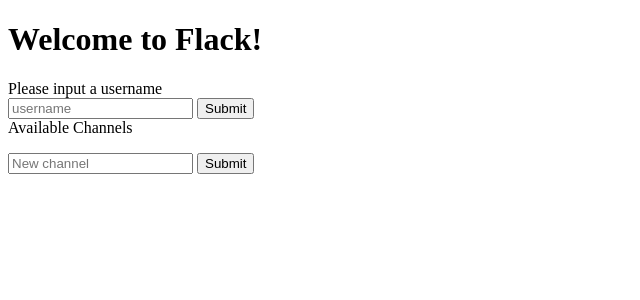
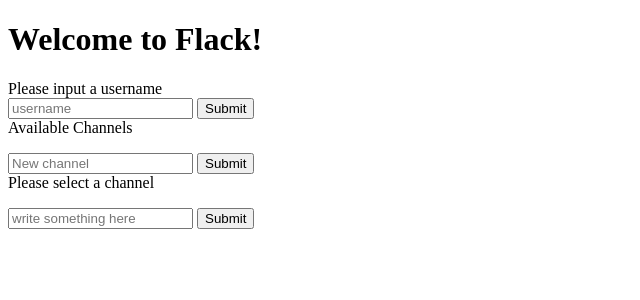
Before and after one commit to wyc1997/project2, a Flask app: template templates/index.html in a window 1280 px wide. Shown: the top 300 px of the page, without its empty margins (0-640 px from the left). Run offline with Flask 2, Linux system fonts and the light colour scheme; the template is opened without the code that fills it, so the values that code supplies are empty; some libraries are stand-ins or nearby versions.

Commit message:
completed most functions but need to fix problem with adding new message to the channel

```diff
--- a/application.py
+++ b/application.py
@@ -1,15 +1,46 @@
 import os
 
-from flask import Flask
+from flask import Flask, render_template, jsonify, request
 from flask_socketio import SocketIO, emit
+from datetime import timedelta
 
 app = Flask(__name__)
 app.config["SECRET_KEY"] = os.getenv("SECRET_KEY")
+app.config["SEND_FILE_MAX_AGE_DEFAULT"] = timedelta(seconds=1)
 socketio = SocketIO(app)
 
 channels = []
-
+channelContent = {}
+current_channel = ''
 
 @app.route("/")
 def index():
-    return "Project 2: TODO"
+    return render_template('index.html')
+
+@socketio.on("connect")
+def initialization():
+    emit("initChannelList", {"existingChannels": channels}, broadcast=True)
+    if current_channel != '':
+        emit("initChannelContent", {"initChannel": channelContent[current_channel]}, broadcast=True)
+
+@socketio.on("submit channel")
+def addChannel(data):
+    newChan = data["newChan"]
+    channels.append(newChan)
+    emit("updateChannelList", {"newChan": newChan}, broadcast=True)
+
+@socketio.on("change channel")
+def ch_channel(data):
+    current_channel = data["current_channel"]
+    emit("initChannelContent", {"initChannel": channelContent[current_channel]}, broadcast=True)
+
+@socketio.on("submit text")
+def addTextToChannel(data):
+    text = data["text"]
+    current_channel = data["current_channel"]
+    current_time = data["current_time"]
+    current_user = data["current_user"]
+    if current_channel not in channelContent.keys():
+        channelContent[current_channel] = []
+    channelContent[current_channel].append({"text": text, "user": current_user, "time": current_time})
+    emit('refresh channel', {"newMessage": {"text": text, "user": current_user, "time": current_time}}, broadcast=True)
--- a/static/index.js
+++ b/static/index.js
@@ -1,9 +1,19 @@
 document.addEventListener('DOMContentLoaded', () => {
+
+    var socket = io.connect(location.protocol + '//' + document.domain + ':' + location.port);
+
     if (!localStorage.getItem('username')){
         document.querySelector('#userLine').innerHTML = 'Please input a username';
     }
     else {
         document.querySelector('#userLine').innerHTML = `User: ${localStorage.getItem('username')}`;
+    }
+
+    if (!localStorage.getItem('current_channel')){
+        document.querySelector('#channel_title').innerHTML = 'Please select a channel';
+    }
+    else {
+        document.querySelector('#channel_title').innerHTML = `Channel: ${localStorage.getItem('current_channel')}`;
     }
 
     document.querySelector('#new_users').onsubmit = () => {
@@ -14,20 +24,67 @@ document.addEventListener('DOMContentLoaded', () => {
         return false;
     }
 
-    document.querySelector("#new_channel").onsubmit = () => {
-        const li = document.createElement('li');
-        li.innerHTML = document.querySelector('#input_channel').value;
-        li.className = 'ch';
-        li.setAttribute('onclick', 'changeChannel()')
+
+    socket.on('updateChannelList', data => {
+        let li = document.createElement('li');
+        li.className = "ch";
+        li.onclick = function() {
+            localStorage.setItem('current_channel', this.innerHTML);
+            socket.emit('change channel', {'current_channel': localStorage.getItem('current_channel')})
+            document.querySelector('#channel_title').innerHTML = `Channel: ${localStorage.getItem('current_channel')}`;
+        };
+        li.innerHTML = data.newChan;
         document.querySelector('#channel_list').append(li);
-        document.querySelector('#input_channel').value = '';
-        return false;
-    }
+    })
+
+    socket.on('initChannelList', data => {
+        let exi_channels = data.existingChannels;
+        for (var i = 0; i < exi_channels.length; i++) {
+            const li = document.createElement('li');
+            li.innerHTML = exi_channels[i];
+            li.className = "ch"
+            li.onclick = function() {
+                localStorage.setItem('current_channel', this.innerHTML);
+                socket.emit('change channel', {'current_channel': localStorage.getItem('current_channel')})
+                document.querySelector('#channel_title').innerHTML = `Channel: ${localStorage.getItem('current_channel')}`;
+            };
+            document.querySelector('#channel_list').append(li);
+        }
+    })
+
+    socket.on('initChannelContent', data => {
+        let curChannelData = data.initChannel;
+        for (var i = 0; i < curChannelData.length; i++) {
+            const li = document.createElement("li");
+            li.innerHTML = `${curChannelData[i].text} by ${curChannelData[i].user}, at ${curChannelData[i].time}`;
+            document.querySelector("#messages").append(li);
+        }
+    })
+
+    socket.on('connect', () => {
+        document.querySelector('#text_form').onsubmit = () => {
+            const text = document.querySelector('#text_input').value;
+            var current_time = new Date()
+            socket.emit('submit text', {'text': text, 'current_channel': localStorage.getItem('current_channel'),
+                                        'current_user': localStorage.getItem('username'), 'current_time': current_time})
+            text = '';
+            return false;
+        }
+
+        document.querySelector("#new_channel").onsubmit = () => {
+            socket.emit('submit channel', {"newChan": document.querySelector('#input_channel').value});
+            document.querySelector('#input_channel').value = '';
+            return false;
+        }
+
+    })
+
+    socket.on('refresh channel', data => {
+        const li = document.createElement("li");
+        let message = data.newMessage;
+        li.innerHTML = `${message.text} by ${message.user}, at ${message.time}`;
+        document.querySelector("#messages").append(li);
+    })
 
 
 })
-
-function changeChannel() {
-    alert('you did it');
-    return;
-}
--- a/templates/index.html
+++ b/templates/index.html
@@ -1,8 +1,8 @@
 <!DOCTYPE html>
 <html>
 <head>
-
-    <script src="/Users/home/Desktop/project2/static/index.js"></script>
+    <script type="text/javascript" src="//cdnjs.cloudflare.com/ajax/libs/socket.io/1.3.6/socket.io.min.js"></script>
+    <script src="{{ url_for('static', filename='index.js') }}"></script>
     <title>Flack!</title>
 </head>
 <body>
@@ -20,7 +20,14 @@
         <input type="text" id="input_channel" placeholder="New channel">
         <input type="submit">
     </form>
-
+    <div id="channel_title"></div>
+    <div>
+        <ul id="messages"></ul>
+    </div>
+    <form id="text_form">
+        <input id="text_input" placeholder="write something here" autocomplete="off" type="text">
+        <input type="submit">
+    </form>
 
 </body>
 
```
